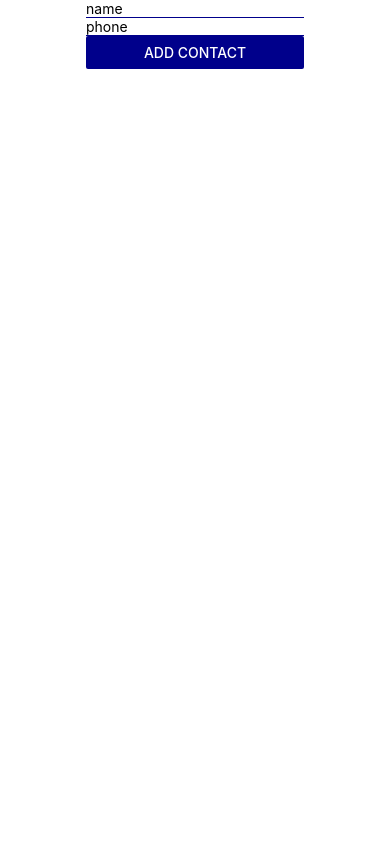
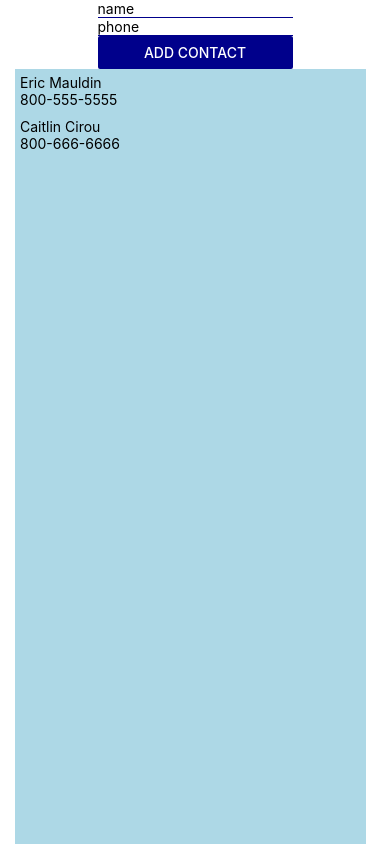
Before and after one commit to emauldin84/contactslist-react-native, a React Native app: screen / in a window 390 px wide. Built offline with nearby package versions, Linux system fonts and the light colour scheme.

Commit message:
adds contact and contactList components. allows user to add new contact.

```diff
--- a/App.js
+++ b/App.js
@@ -1,18 +1,21 @@
-import React from 'react';
-import { Keyboard, StyleSheet, TouchableWithoutFeedback, Text, View } from 'react-native';
+import React, { useState } from 'react';
+import { StyleSheet, Text, View } from 'react-native';
 import Constants from 'expo-constants'
 
-
 import AddContactForm from './components/AddContactForm'
+import ContactsList from './components/ContactsList'
 
 export default function App() {
+  const [contacts, setContacts] = useState([
+      {name: 'Eric Mauldin', phone: '800-555-5555', key: '0'},
+      {name: 'Caitlin Cirou', phone: '800-666-6666', key: '1'},
+    ])
+
   return (
-    <TouchableWithoutFeedback onPress={Keyboard.dismiss} accessible={false}>
       <View style={styles.container}>
-        <AddContactForm />
-
+        <AddContactForm setContacts={setContacts}/>
+        <ContactsList contacts={contacts}/>
       </View>
-    </TouchableWithoutFeedback>
   );
 }
 
--- a/components/AddContactForm.js
+++ b/components/AddContactForm.js
@@ -1,14 +1,16 @@
 import React, { useState } from 'react'
 import { Button, Keyboard, StyleSheet, TextInput, View } from 'react-native'
 
-const AddContactForm = () => {
+const AddContactForm = (props) => {
     const [name, setName] = useState('')
     const [phone, setPhone] = useState('')
-
+    const [key, setKey] = useState(2)
     const handleNameChange = name => setName(name)
     const handlePhoneChange = phone => setPhone(phone)
     const handleSubmit = () => {
-        console.log(submitting)
+        console.log('submitting')
+        props.setContacts(prevContacts => [...prevContacts, {name, phone, key: `${key}`}])
+        setKey(prevKey => prevKey + 1)
     }
 
     return(
@@ -18,6 +20,7 @@ const AddContactForm = () => {
                 placeholder='name'
                 value={name}
                 onChangeText={handleNameChange}
+                onBlur={Keyboard.dismiss}
             />
             <TextInput
                 style={styles.input}
@@ -25,6 +28,7 @@ const AddContactForm = () => {
                 value={phone}
                 onChangeText={handlePhoneChange}
                 keyboardType='numeric'
+                onBlur={Keyboard.dismiss}
             />
             <Button
                 title='Add Contact'
@@ -38,6 +42,7 @@ const AddContactForm = () => {
 const styles = StyleSheet.create({
     formContainer: {
         borderBottomColor: '#ccc',
+        width: '50%'
     },
     input: {
         borderBottomColor: 'darkblue',
--- /dev/null
+++ b/components/Contact.js
@@ -0,0 +1,21 @@
+import React from 'react'
+import {StyleSheet, Text, View} from 'react-native'
+
+
+const Contact = (props) => {
+    console.log(props)
+    return(
+        <View style={styles.contactContainer}>
+            <Text>{props.name}</Text>
+            <Text>{props.phone}</Text>
+        </View>
+    )
+}
+
+const styles = StyleSheet.create({
+    contactContainer: {
+        padding: 5,
+    }
+})
+
+export default Contact
--- /dev/null
+++ b/components/ContactsList.js
@@ -0,0 +1,29 @@
+import React from 'react'
+import {FlatList, StyleSheet, Text, View} from 'react-native'
+
+import Contact from './Contact'
+
+const ContactsList = (props) => {
+    return(
+        <View style={styles.listContainer}>
+            <FlatList
+            data={[...props.contacts]}
+            renderItem={({item}) => <Contact {...item}/>}
+            />
+
+        </View>
+    )
+}
+
+const styles = StyleSheet.create({
+    listContainer: {
+        flex: 1,
+        alignSelf: 'flex-start',
+        marginHorizontal: 15,
+        width: '90%',
+        backgroundColor: 'lightblue'
+
+    }
+})
+
+export default ContactsList
```
